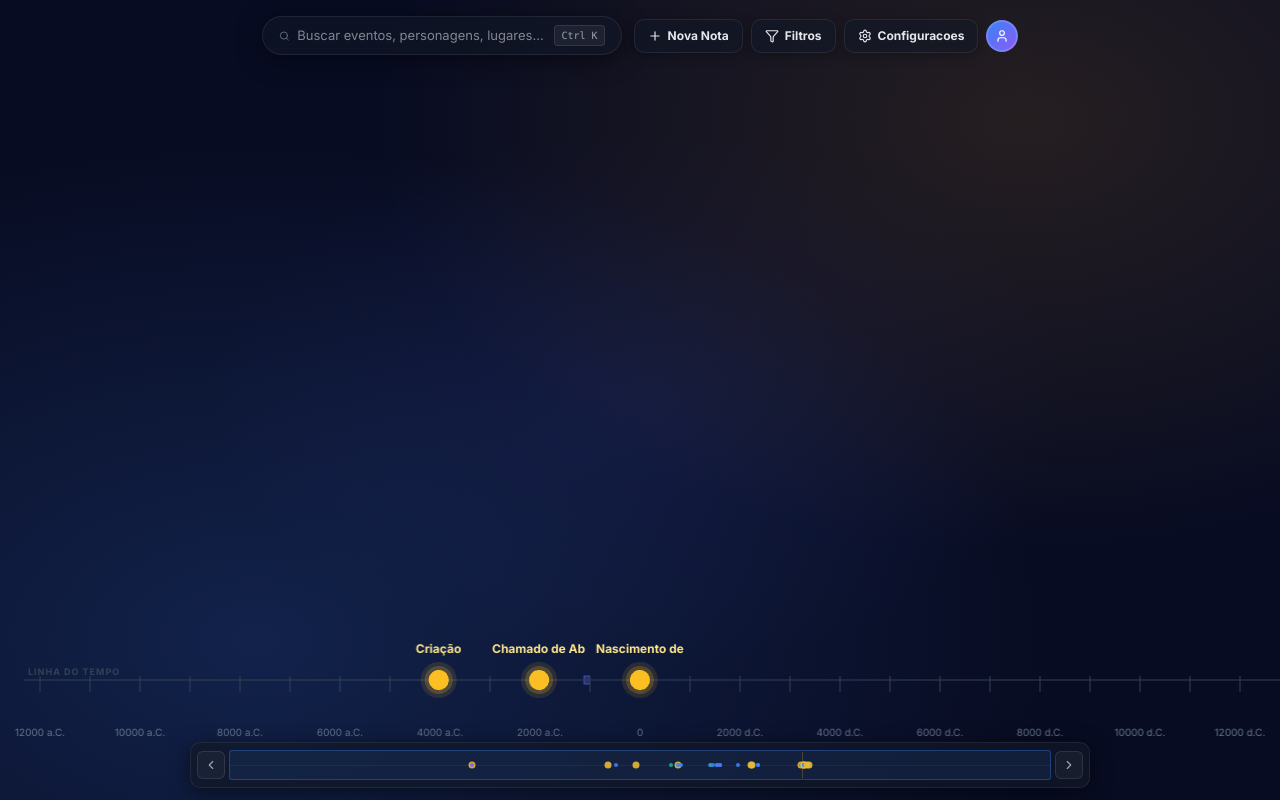
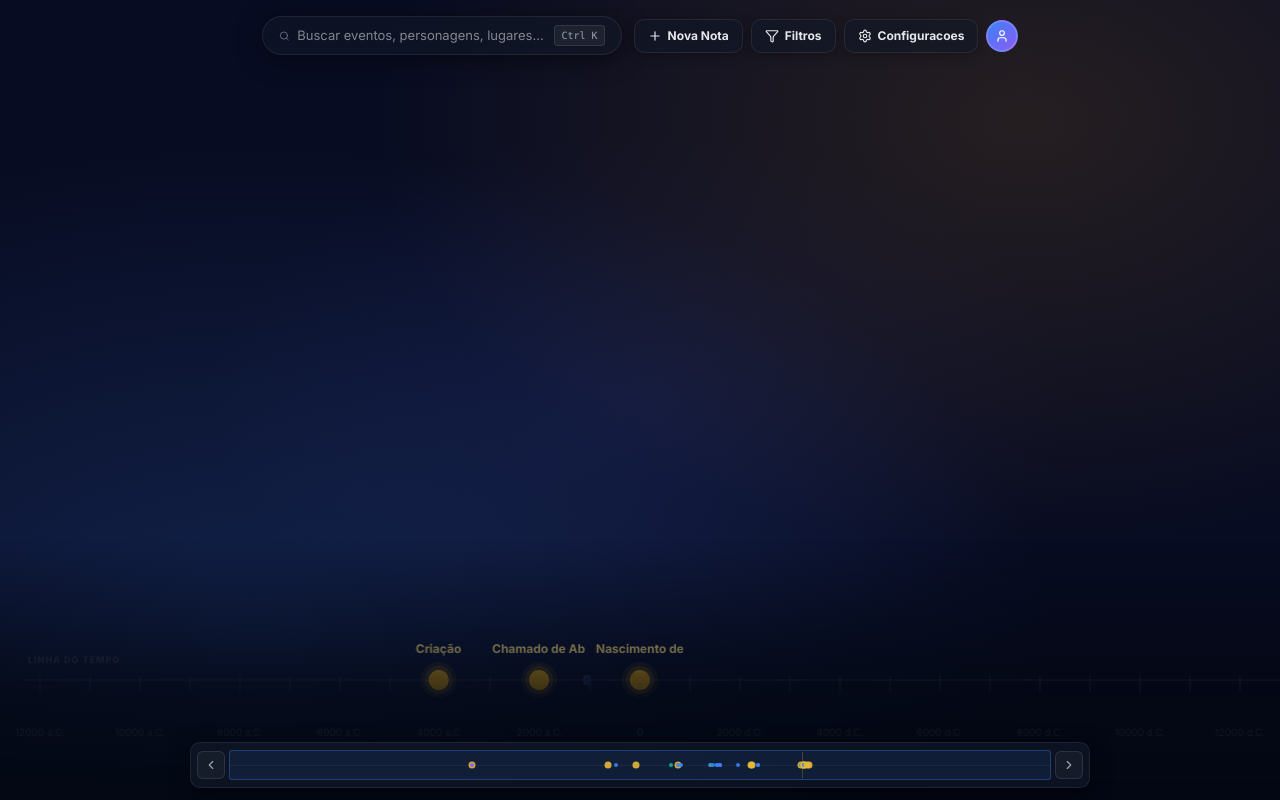
Before and after one commit to tiagomarcal55/biblia-mapa, a React (Vite) app: page / in a window 1280 px wide. Built offline with nearby package versions, Linux system fonts and the light colour scheme.

Commit message:
style(mobile): Adjust timeline height, label position, and add overlay gradient

```diff
--- a/src/App.tsx
+++ b/src/App.tsx
@@ -142,6 +142,19 @@ export default function App() {
         }}
       >
         <Canvas />
+        <div
+          id="timeline-gradient-overlay"
+          style={{
+            position: 'absolute',
+            bottom: 0,
+            left: 0,
+            right: 0,
+            height: '260px',
+            background: 'var(--timeline-gradient)',
+            pointerEvents: 'none',
+            zIndex: 10,
+          }}
+        />
       </div>
 
       {/* ═══════════════════════════════════════════════════════════════════ */}
--- a/src/engine/TimelineEngine.ts
+++ b/src/engine/TimelineEngine.ts
@@ -510,7 +510,7 @@ export class TimelineEngine {
     const text  = tag ? tag.replace(/-/g, ' ').toUpperCase() : 'LINHA DO TEMPO';
     const t = getThemeMode(useTimelineStore.getState().settings.theme);
     const color = tag ? 0x6366f1 : THEME_COLORS[t].laneLblMain;
-    this.lanePool.get(text, this.timelineAxisLeft + 4, y - 14, {
+    this.lanePool.get(text, this.timelineAxisLeft + 4, y - 26, {
       fontSize: 9, fontWeight: 'bold', fill: color,
       fontFamily: 'Inter, sans-serif', letterSpacing: 1,
     });
@@ -717,7 +717,7 @@ export class TimelineEngine {
   private get laneY() {
     // Leave space for minimap + bottom margin above it
     return window.innerWidth < 768
-      ? this.camera.screenH - 150
+      ? this.camera.screenH - 200
       : this.camera.screenH - 120;
   }
 }
--- a/src/index.css
+++ b/src/index.css
@@ -51,6 +51,7 @@
   --shadow-glow: rgba(245, 158, 11, 0.2);
   --bg-toolbar: rgba(17, 24, 39, 0.6);
   --shadow-light: rgba(0, 0, 0, 0.3);
+  --timeline-gradient: linear-gradient(to top, rgba(3, 7, 18, 0.95) 0%, rgba(3, 7, 18, 0.8) 40%, rgba(3, 7, 18, 0) 100%);
 }
 
 [data-theme='mesh-light'],
@@ -97,6 +98,7 @@
   --shadow-glow: rgba(245, 158, 11, 0.1);
   --bg-toolbar: rgba(255, 255, 255, 0.6);
   --shadow-light: rgba(0, 0, 0, 0.08);
+  --timeline-gradient: linear-gradient(to top, rgba(243, 244, 246, 0.95) 0%, rgba(243, 244, 246, 0.8) 40%, rgba(243, 244, 246, 0) 100%);
 }
 
 [data-theme='cartography-dark'] {
@@ -140,6 +142,7 @@
   --shadow-glow: rgba(216, 180, 93, 0.18);
   --bg-toolbar: rgba(8, 19, 27, 0.62);
   --shadow-light: rgba(0, 0, 0, 0.32);
+  --timeline-gradient: linear-gradient(to top, rgba(7, 16, 22, 0.95) 0%, rgba(7, 16, 22, 0.8) 40%, rgba(7, 16, 22, 0) 100%);
 }
 
 [data-theme='cartography-light'] {
@@ -183,6 +186,7 @@
   --shadow-glow: rgba(183, 121, 31, 0.12);
   --bg-toolbar: rgba(255, 255, 250, 0.64);
   --shadow-light: rgba(24, 50, 38, 0.10);
+  --timeline-gradient: linear-gradient(to top, rgba(238, 243, 234, 0.95) 0%, rgba(238, 243, 234, 0.8) 40%, rgba(238, 243, 234, 0) 100%);
 }
 
 [data-theme='papyrus-dark'] {
@@ -226,6 +230,7 @@
   --shadow-glow: rgba(216, 160, 61, 0.18);
   --bg-toolbar: rgba(29, 22, 14, 0.64);
   --shadow-light: rgba(0, 0, 0, 0.35);
+  --timeline-gradient: linear-gradient(to top, rgba(18, 13, 8, 0.95) 0%, rgba(18, 13, 8, 0.8) 40%, rgba(18, 13, 8, 0) 100%);
 }
 
 [data-theme='papyrus-light'] {
```
